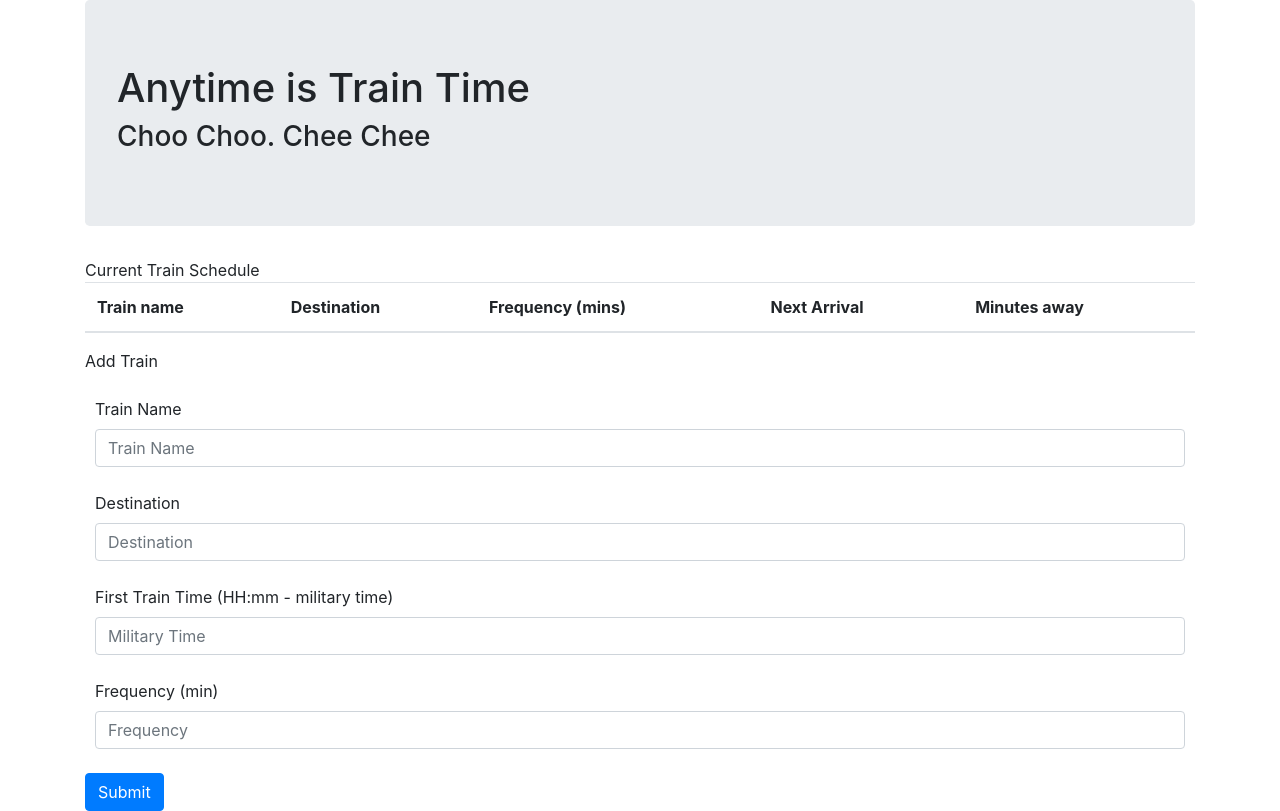
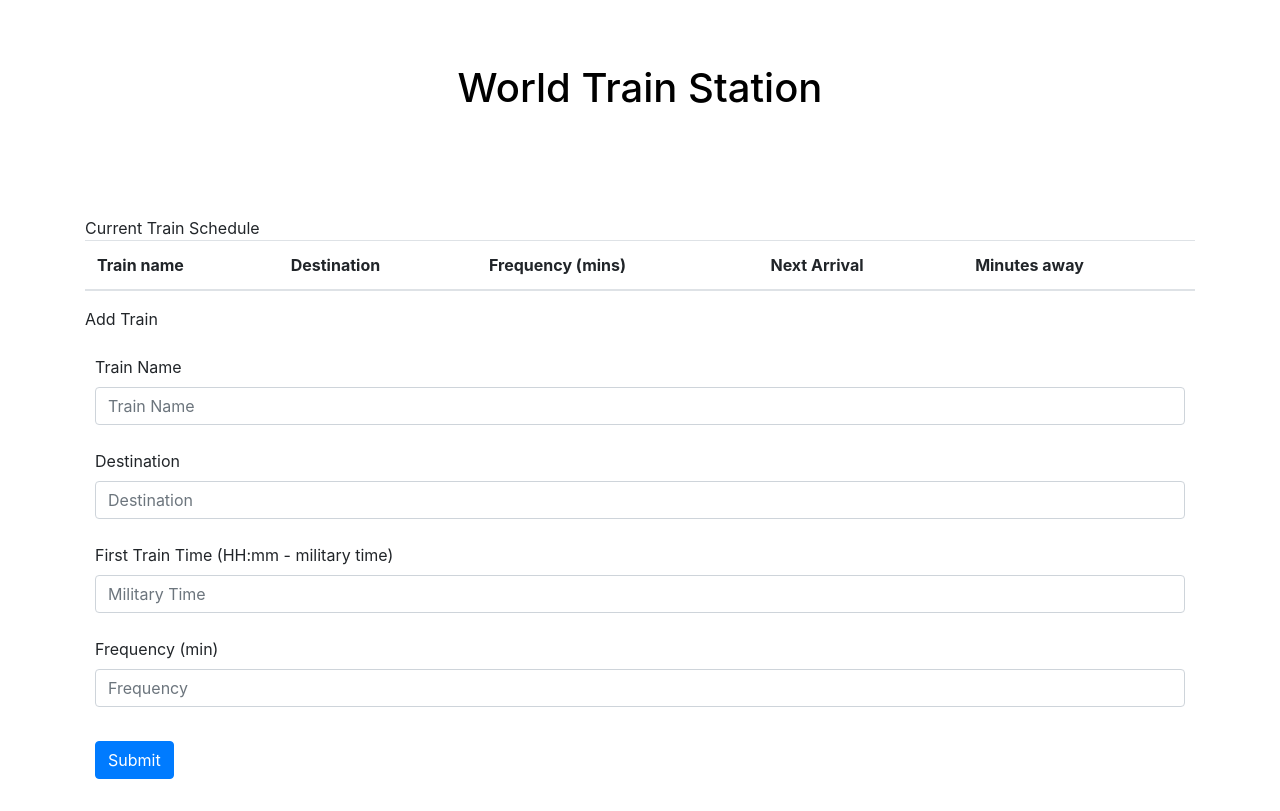
Before and after one commit to crisr10/train-scheduler, a PHP site: page /index.html in a window 1280 px wide. After the commit the page ends 779 px from the top, so only its background shows below. Run offline with PHP 8.4, Linux system fonts and the light colour scheme; lists and menus that the app fills with data are empty; some libraries are stand-ins or nearby versions.

Commit message:
Added php and composer.json files

```diff
--- a/assets/css/style.css
+++ b/assets/css/style.css
@@ -1,17 +1,13 @@
-/*.jumbotron{
-	text-align:center;
-	width:80%;
-	margin-left:auto;
-	margin-right:auto;
-}
-.panel-primary {
-	width:80%;
-	margin-left:auto;
-	margin-right:auto;
-}
-.table, .form-group {
-	margin:0 10px;
-}*/
 .form-group {
 	margin:0 10px;
 }
+.jumbotron {
+	text-align:center;
+	background-color:white;
+}
+.jumbotron h1, .jumbotron h3 {
+	color:black;
+}
+.btn {
+	margin:10px;
+}
--- a/assets/javascript/app.js
+++ b/assets/javascript/app.js
@@ -1,3 +1,5 @@
+$(document).ready(function(){
+
   // Initialize Firebase
   var config = {
     apiKey: "AIzaSyBBdk4e1BhnnJmJs_ITIvP12S7NSDUqrgs",
@@ -9,6 +11,8 @@
   firebase.initializeApp(config);
 
   var database = firebase.database();
+  var trainName = '';
+  var destination = '';
 
   database.ref().on('child_added',function(childSnapshot){
   	var newTrain = childSnapshot.val().trainName;
@@ -16,23 +20,27 @@
   	var newTrainTime = childSnapshot.val().trainTime;
   	var newFrequency = childSnapshot.val().frequency;
 
-  	var currentTime = moment().format('HH:mm');
-  	var firstTimeConverted = moment(newTrainTime,'HH:mm').subtract(1,'years');
+  	// var currentTime = moment().format('hh:mm');
+  	var firstTimeConverted = moment(newTrainTime,'hh:mm').subtract(1,'years');
   	var timeDifference = moment().diff(moment(firstTimeConverted),'minutes');
 
   	//Time remainder in minutes
   	var timeRemainder = timeDifference % newFrequency;
 	var minutesAway = newFrequency - timeRemainder;
 	var nextArrival = moment().add(minutesAway, 'minutes');
-	var nextArrivalConverted = moment(nextArrival).format("HH:mm");
+	var nextArrivalConverted = moment(nextArrival).format('LT');
 
-  	$('#trainData').append('<tr><td>'+newTrain+'</td><td>'+newDestination+'</td><td>'+newFrequency+'</td><td>'+nextArrivalConverted+'</td><td>'+minutesAway+'</td></tr>');
+
+
+	$('#trainData').append('<tr class="trainRow"><td class="newTrain">'+newTrain+'</td><td class="newDestination">'+newDestination+'</td><td class="newFrequency">'+newFrequency+'</td><td class="nextArrival">'+nextArrivalConverted+'</td><td class="minutesAway">'+minutesAway+'</td></tr>');
+	// $('#trainData').append('<tr class="rowOfDta"></tr>');
+	$('.trainRow').each()
   })
 
   $('#submitButton').on('click',function(){
 
-  	var trainName = $('#trainName').val().trim();
-  	var destination = $('#destination').val().trim();
+  	trainName = $('#trainName').val().trim();
+  	destination = $('#destination').val().trim();
   	var firstTrainTime = $('#trainTime').val().trim();
   	var frequency = $('#frequency').val().trim();
 
@@ -40,9 +48,12 @@
   		trainName: trainName,
   		destination: destination,
   		trainTime: firstTrainTime,
-  		frequency: frequency,
+  		frequency: frequency
   	})
 
   	return false;
 
   });
+
+
+});
--- a/index.html
+++ b/index.html
@@ -10,9 +10,8 @@
 </head>
 <body>
 <div class='container'>
-  <div class="jumbotron">
-    <h1>Anytime is Train Time</h1>
-    <h3>Choo Choo. Chee Chee</h3>
+  <div class="jumbotron jumbotron-primary">
+    <h1>World Train Station</h1>
   </div>
 </div>
 
--- a/index.php
+++ b/index.php
@@ -0,0 +1 @@
+<?php include_once("index.html"); ?>
```
